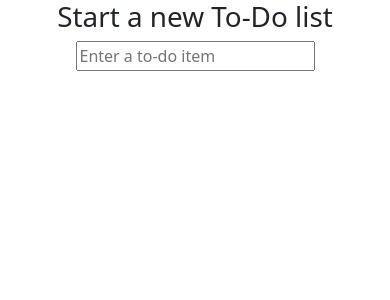
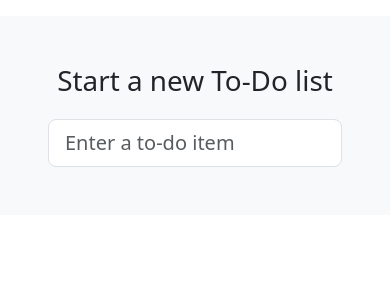
Before and after one commit to Marvv1ne/tdd_learning, a Django app: page / in a window 390 px wide. Shown: the top 300 px of the page. Run offline with Django 5.2, Linux system fonts and the light colour scheme; some libraries are stand-ins or nearby versions.

Commit message:
feat: connect bootstrap to templates

```diff
--- a/superlists/lists/templates/base.html
+++ b/superlists/lists/templates/base.html
@@ -6,22 +6,23 @@
     <meta name="viewport" content="width=device-width, initial-scale=1">
     <title>To-Do lists</title>
     <link href="/static/bootstrap/css/bootstrap.min.css" rel="stylesheet">
+    <link href="/static/base.css" rel="stylesheet">
   </head>
   <body>
     <div class="container">
-      <div class="row">
-        <div class="col-md-6 col-md-offset-3">
+      <div class="row justify-content-center" >
+        <div class="col-md-6 bg-light p-5 rounded-lg m-3">
           <div class="text-center">
             <h1>{% block header_text %}{% endblock header_text %}</h1>
             <form method="POST" action="{% block form_action %}{% endblock form_action %}">
-                <input name='item_text' id="id_new_item" placeholder="Enter a to-do item"/>
+                <input name='item_text' id="id_new_item" class="form-control form-control-lg" placeholder="Enter a to-do item"/>
                 {% csrf_token %}
             </form>
           </div>
         </div>
       </div>
-      <div class="row">
-        <div class="col-md-6 col-md-offset-3">
+      <div class="row justify-content-center">
+        <div class="col-md-6">
           {% block table %}
           {% endblock table %}
         </div>
--- a/superlists/lists/templates/list.html
+++ b/superlists/lists/templates/list.html
@@ -5,7 +5,7 @@
 {% block form_action %}/lists/{{ list.id }}/add_item{% endblock form_action %}
 
 {% block table %}
-  <table id="id_list_table">
+  <table id="id_list_table" class="table">
     {% for item in list.item_set.all %}
       <tr><td>{{ forloop.counter }}: {{ item.text }}</td></tr>
     {% endfor %}
```
